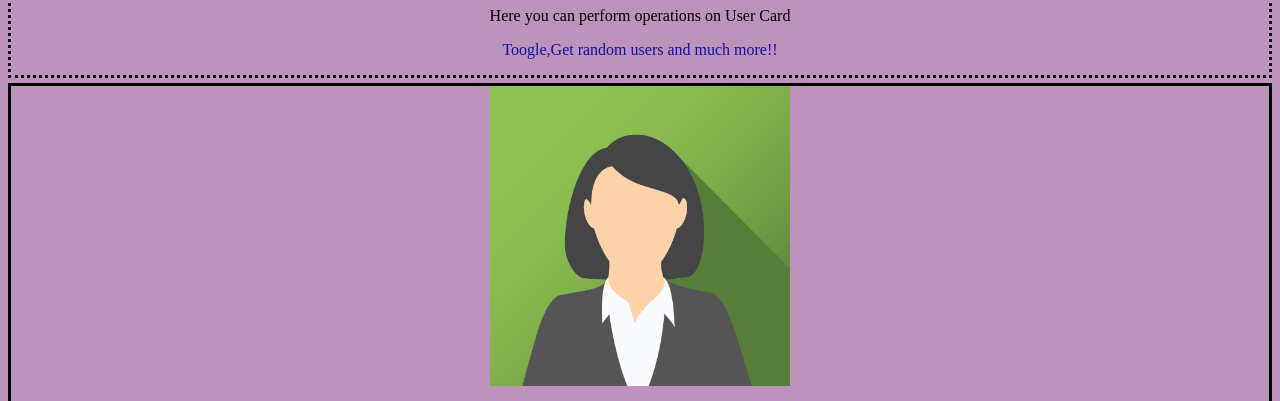
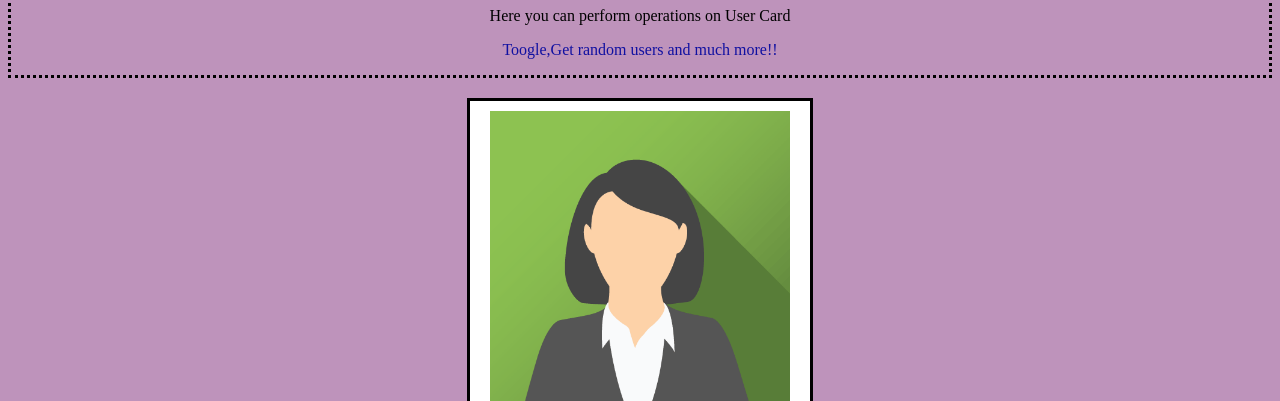
Before and after one commit to kushali-kanvitha/nodejs, a website: page frontend/index.html in a window 1280 px wide. Shown: the part 139-540 px from the top of the page. Drawn offline with Linux system fonts and the light colour scheme.

Commit message:
commit changes

```diff
--- a/frontend/index.css
+++ b/frontend/index.css
@@ -32,20 +32,45 @@ h1{
     color:white;
 }
 
-#card{
+/*#card{
   align-items: center;
   margin-top: 5px;
   border-color:black;
    border-style:solid;
    border:3px solid black;
 
+}*/
+/*#card {
+    margin-top: 5px;
+    display: inline-block;
+    border: 3px solid black;
+    padding: 10px;
+    text-align: center;
 }
 
 #card-img{
   width: 300px;
   height: 300px;
-  align-items: center;
-  margin: 0px auto;
+
+}*/
+#card {
+    width: 320px;
+    margin: 20px auto;
+    border: 3px solid black;
+    padding: 10px;
+    text-align: center;
+    background-color: white;
+}
+
+#card-img {
+    width: 300px;
+    margin: 0 auto 10px auto;
+}
+
+#card-img img {
+    width: 100%;
+    height: 300px;
+    display: block;
 }
 
 img{
```
